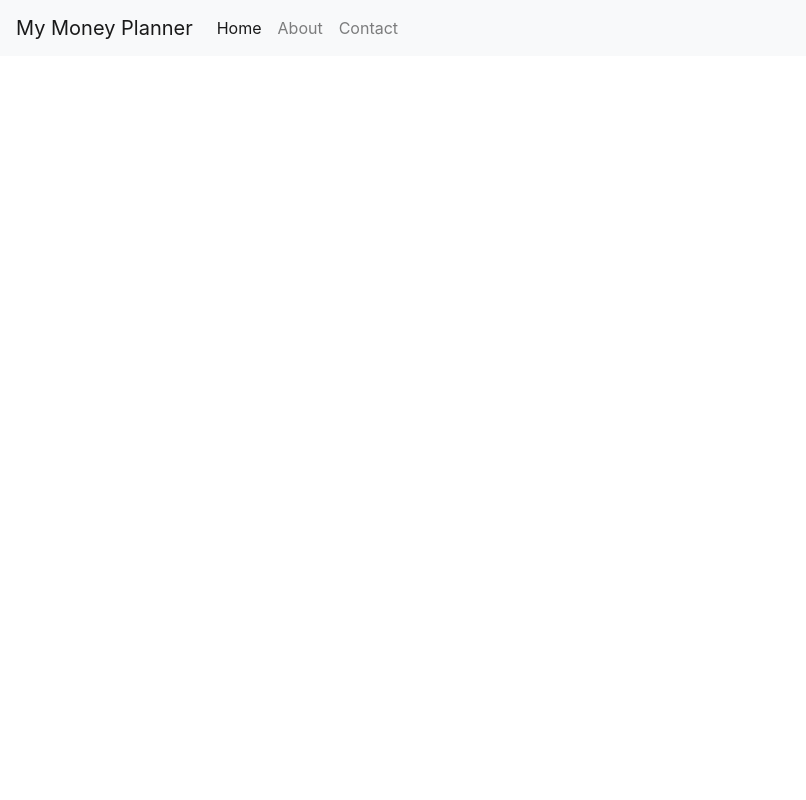
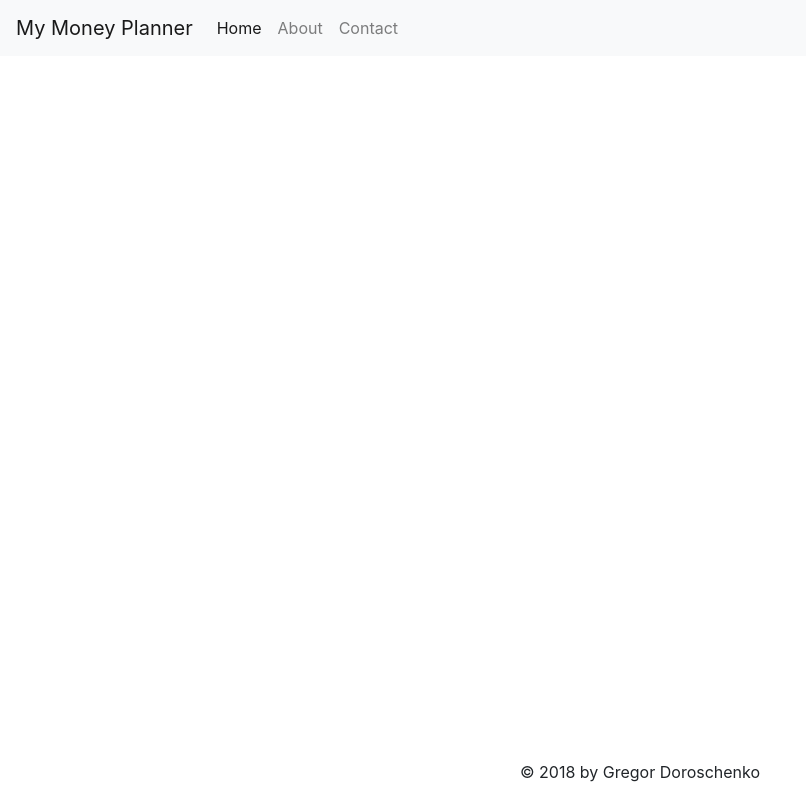
Before and after one commit to bublikxd/my-money-planner, an Angular app: page / in a window 1280 px wide. Shown: the whole page, without its empty margins (0-806 px from the left). Built offline with nearby package versions, Linux system fonts and the light colour scheme.

Commit message:
create simple footer component

```diff
--- a/src/app/app.component.html
+++ b/src/app/app.component.html
@@ -1 +1,2 @@
 <app-navbar></app-navbar>
+<app-footer></app-footer>
--- a/src/app/app.module.ts
+++ b/src/app/app.module.ts
@@ -4,11 +4,13 @@ import { NgModule } from '@angular/core';
 import { AppComponent } from './app.component';
 import { NgbModule } from '@ng-bootstrap/ng-bootstrap';
 import { NavbarComponent } from './navbar/navbar.component';
+import { FooterComponent } from './footer/footer.component';
 
 @NgModule({
   declarations: [
     AppComponent,
-    NavbarComponent
+    NavbarComponent,
+    FooterComponent
   ],
   imports: [
     BrowserModule,
--- /dev/null
+++ b/src/app/footer/footer.component.html
@@ -0,0 +1,3 @@
+<div class="fixed-bottom text-center">
+    <p>&copy; 2018 by Gregor Doroschenko</p>
+</div>
--- /dev/null
+++ b/src/app/footer/footer.component.ts
@@ -0,0 +1,15 @@
+import { Component, OnInit } from '@angular/core';
+
+@Component({
+  selector: 'app-footer',
+  templateUrl: './footer.component.html',
+  styleUrls: ['./footer.component.scss']
+})
+export class FooterComponent implements OnInit {
+
+  constructor() { }
+
+  ngOnInit() {
+  }
+
+}
```
Also changed, not shown: src/app/footer/footer.component.scss (added), 1 other file (tests, documents, lock files or other folders).
